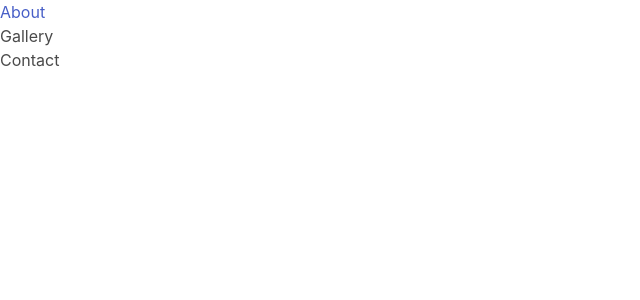
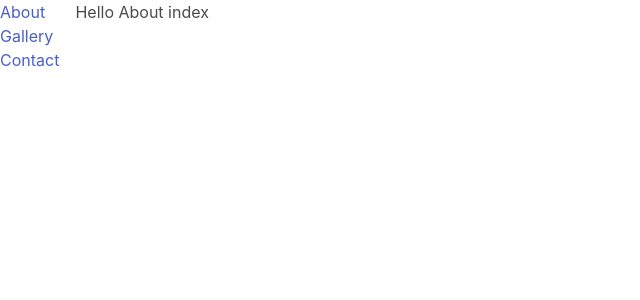
Before and after one commit to cerbeh/anthony-allgood, a Vue app: page /#/about in a window 1280 px wide. Shown: the top 300 px of the page, without its empty margins (0-640 px from the left). Built offline with nearby package versions, Linux system fonts and the light colour scheme.

Commit message:
Finished linking the anchor tags in the sidebar to the components that will eventually create the main pages

```diff
--- /dev/null
+++ b/src/components/about/index.vue
@@ -0,0 +1,12 @@
+<template lang="html">
+  <h1>Hello About index</h1>
+</template>
+
+<script>
+export default {
+  name: 'AboutIndex'
+}
+</script>
+
+<style lang="css">
+</style>
--- a/src/components/common/Sidebar.vue
+++ b/src/components/common/Sidebar.vue
@@ -1,10 +1,14 @@
 <template>
   <ul>
     <li>
-      <a href="">About</a>
+      <a href="/#/about">About</a>
     </li>
-    <li>Gallery</li>
-    <li>Contact</li>
+    <li>
+      <a href="/#/gallery">Gallery</a>
+    </li>
+    <li>
+      <a href="/#/contact">Contact</a>
+    </li>
   </ul>
 </template>
 
--- /dev/null
+++ b/src/components/common/contact.vue
@@ -0,0 +1,12 @@
+<template lang="html">
+  <h1 class="title is-1">Hello Contact</h1>
+</template>
+
+<script>
+export default {
+  name: 'contact'
+}
+</script>
+
+<style lang="css">
+</style>
--- /dev/null
+++ b/src/components/gallery/index.vue
@@ -0,0 +1,12 @@
+<template lang="html">
+  <h1 class="title is-1">Hello Gallery index</h1>
+</template>
+
+<script>
+export default {
+  name: 'GalleryIndex'
+}
+</script>
+
+<style lang="css">
+</style>
```
Also changed, not shown: src/main.js (+12 -0 lines).
